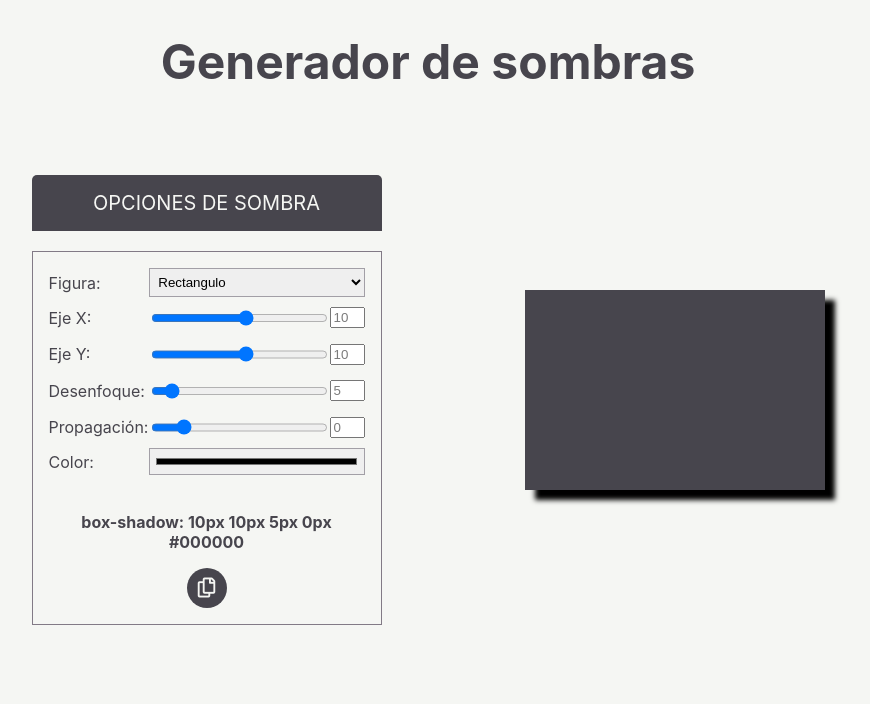
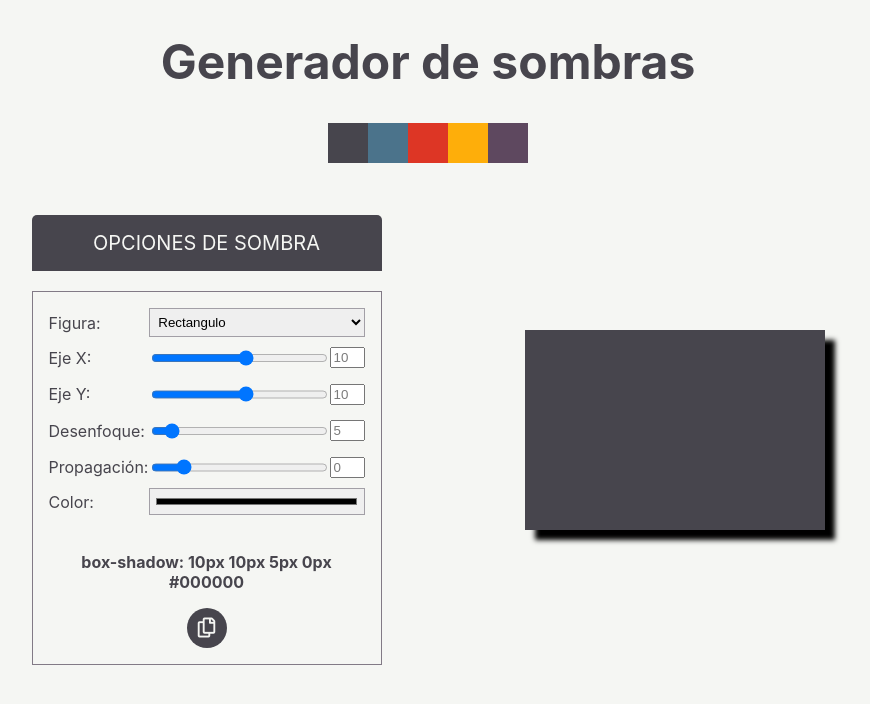
Before and after one commit to Ancient-R/Generador-box-shadow, a React (Create React App) app: page / in a window 1280 px wide. Shown: the top 704 px of the page, without its empty margins (212-1082 px from the left). Built offline with nearby package versions, Linux system fonts and the light colour scheme.

Commit message:
helper para cambio de colores de app, cambio de colores

```diff
--- a/src/components/header/Header.js
+++ b/src/components/header/Header.js
@@ -1,9 +1,41 @@
 import React from 'react';
+import { fiveSquema, fourSquema, principalSquema, threeSquema, twoSquema } from '../../helpers/colors';
 
 const Header = () => {
+    const handleChangeColor = (e) => {
+
+        const rootStyles = document.documentElement.style;
+        if( e.target.className.includes('principal') ) principalSquema( rootStyles );
+
+        else if( e.target.className.includes('two')) twoSquema( rootStyles );
+
+        else if( e.target.className.includes('three')) threeSquema( rootStyles );
+
+        else if( e.target.className.includes('four')) fourSquema( rootStyles );
+        else fiveSquema( rootStyles );
+
+    }
     return (
         <header className='header'>
             <h1 className='header__title'>Generador de sombras</h1>
+
+            <div
+                className='colors'
+                onClick={ handleChangeColor }
+            >
+                <div className='colors__item colors__item--principal'></div>
+                <div
+                    className='colors__item colors__item--two'
+                ></div>
+                <div
+                    className='colors__item colors__item--three'></div>
+                <div
+                    className='colors__item colors__item--four'></div>
+                <div
+                    className='colors__item colors__item--five'></div>
+
+
+            </div>
         </header>
     );
 }
--- /dev/null
+++ b/src/helpers/colors.js
@@ -0,0 +1,62 @@
+let colors = [];
+
+const setColors = (rootStyles, colors) =>{
+    rootStyles.setProperty('--primary-color', colors[0]);
+    rootStyles.setProperty('--acent-color', colors[1]);
+    rootStyles.setProperty('--acent-color-dark', colors[2]);
+    rootStyles.setProperty('--secondary-color', colors[3]);
+}
+
+export const principalSquema = ( rootStyles ) => {
+    colors = [
+        '#F5F6F3',
+        '#827A86',
+        '#7C7C7C',
+        '#47454D'
+    ];
+
+    setColors( rootStyles, colors );
+}
+
+export const twoSquema = ( rootStyles ) => {
+    colors = [
+        '#1A1F28',
+        '#E1EBD3',
+        '#67ACCA',
+        '#4B738B',
+    ];
+    setColors( rootStyles, colors );
+}
+
+export const threeSquema = ( rootStyles ) => {
+    colors = [
+        '#102126',
+        '#206F72',
+        '#FFF7C2',
+        '#DD3625',
+    ];
+
+    setColors( rootStyles, colors );
+}
+
+export const fourSquema = ( rootStyles ) => {
+    colors = [
+        '#100E2E',
+        '#990D0F',
+        '#D9490F',
+        '#FEAE0A',
+    ];
+
+    setColors( rootStyles, colors );
+}
+
+export const fiveSquema = ( rootStyles ) => {
+    colors = [
+        '#C7C7C0',
+        '#F7F0E7',
+        '#D65055',
+        '#5E485F',
+    ];
+
+    setColors( rootStyles, colors );
+}
```
